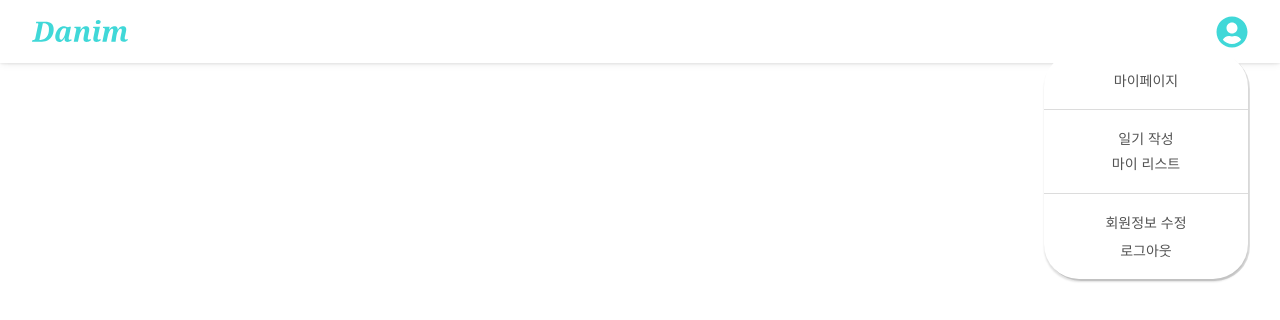
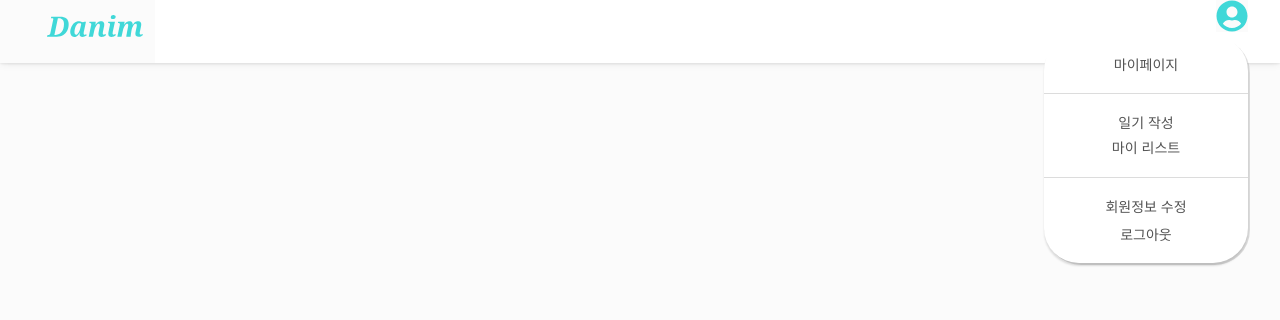
Before and after one commit to codestates-seb/seb40_main_018, a React (Create React App) app in the folder client/: page / in a window 1280 px wide. Shown: the top 320 px of the page. Built offline with nearby package versions, Linux system fonts and the light colour scheme.

Commit message:
💄 로고 배경 수정

```diff
--- a/client/src/components/Header/LoginHeader.js
+++ b/client/src/components/Header/LoginHeader.js
@@ -15,7 +15,6 @@ export const Box = styled.div`
   z-index: 99;
   display: flex;
   flex-direction: column;
-  background: white;
 `;
 
 export const HeaderContainer = styled.div`
@@ -23,15 +22,18 @@ export const HeaderContainer = styled.div`
   justify-content: space-between;
   width: 100%;
   height: 63px;
-  padding: 16px 32px 0px 35px;
+  padding: 0px 32px 0px 0px;
   text-align: center;
+  background-color: #ffffff;
 `;
 
 export const Logo2 = styled(Logo)`
   width: 120px;
   height: 120px;
-  margin-left: -15px;
-  margin-top: -45px;
+  margin-left: 35px;
+  margin-top: -34px;
+  /* background 색상 제거해도 남아있는 background-color */
+  background-color: transparent !important;
 `;
 
 export const Modal = styled.div`
@@ -39,6 +41,7 @@ export const Modal = styled.div`
   max-width: 204px;
   position: relative;
   text-align: right;
+  background-color: transparent;
   > .modal-inside {
     width: 100%;
     background-color: white;
--- a/client/src/components/Modal/HeaderModal.js
+++ b/client/src/components/Modal/HeaderModal.js
@@ -7,6 +7,7 @@ export const Container = styled.div`
   width: 100%;
   padding: 16px 62px;
   border-bottom: 1px solid #dcdcdc;
+  background-color: rgba(255, 255, 255, 0.05);
   :last-child {
     border: none;
   }
@@ -30,12 +31,14 @@ export const Inside = styled.div`
       margin-left: -5px;
       text-decoration: none;
       color: #535353;
+      background-color: #ffffff;
     }
   }
 `;
 
 export const ModalContainer = styled.div`
   text-align: center;
+  background-color: #ffffff;
 `;
 
 export const ModalBackdrop = styled.div`
--- a/client/src/style/GlobalStyle.js
+++ b/client/src/style/GlobalStyle.js
@@ -6,6 +6,7 @@ export const GlobalStyles = createGlobalStyle`
     padding:0;
     box-sizing: border-box;
     font-family: -apple-system, BlinkMacSystemFont, "Segoe UI Adjusted", "Segoe UI", "Liberation Sans", sans-serif;
+    background-color: #fbfbfb;
   }
 
   ol, ul, li {
```
